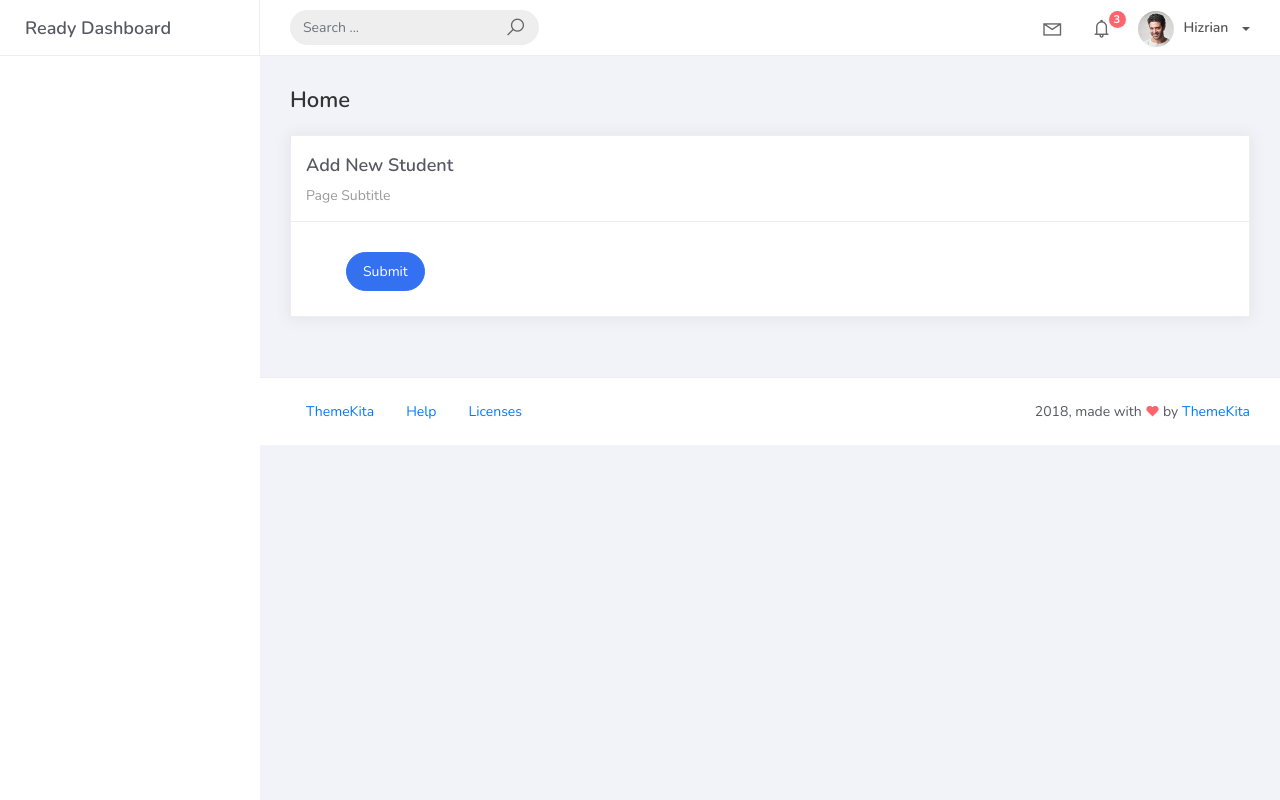
After one commit to Althea09-gif/PSUSphere, a Django app: template projectsite/templates/student_form.html in a window 1280 px wide. The commit adds this page. Run offline with Django 5.2, Linux system fonts and the light colour scheme; the template is opened without the code that fills it, so the values that code supplies are empty; some libraries are stand-ins or nearby versions.

Commit message:
Student create_view, update_view, delete_view added

```diff
--- a/projectsite/projectsite/urls.py
+++ b/projectsite/projectsite/urls.py
@@ -16,7 +16,7 @@ Including another URLconf
 """
 from django.contrib import admin
 from django.urls import path
-from studentorg.views import HomePageView, OrganizationList, OrganizationCreateView, OrganizationUpdateView, OrganizationDeleteView, MembersListView, MembersCreateView, MembersUpdateView, MembersDeleteView, StudentListView
+from studentorg.views import HomePageView, OrganizationList, OrganizationCreateView, OrganizationUpdateView, OrganizationDeleteView, MembersListView, MembersCreateView, MembersUpdateView, MembersDeleteView, StudentListView, StudentCreateView, StudentUpdateView, StudentDeleteView
 from studentorg import views
 
 
@@ -32,6 +32,9 @@ urlpatterns = [
     path('member_list/<pk>', MembersUpdateView.as_view(), name='member-update'),
     path('member_list/<pk>/delete', MembersDeleteView.as_view(), name='member-delete'),
     path('student_list', StudentListView.as_view(), name='student-list'),
+    path('student_list/add', StudentCreateView.as_view(), name='student-add'),
+    path('student_list/<pk>', StudentUpdateView.as_view(), name='student-update'),
+    path('student_list/<pk>/delete', StudentDeleteView.as_view(), name='student-delete'),
 
 
 ]
--- /dev/null
+++ b/projectsite/templates/student_form.html
@@ -0,0 +1,34 @@
+{% extends 'base.html' %} {% load static %} {% block content %}
+	<div class="content">
+		<div class="container-fluid">
+			<h4 class="page-title">Home</h4>
+			<div class="row">
+				<div class="col-md-12">
+					<div class="card">
+						<div class="card-header">
+							<div class="card-title">
+								{% if object %}Update Student {% else %} Add New Student {% endif %}
+							</div>
+							<div class="card-category">Page Subtitle</div>
+						</div>
+
+						<div class="col-md-6">
+							<div class="card-body">
+								<form class="" action="" method="post" novalidate>
+									{% csrf_token %} {% include 'includes/form.html' %}
+
+									<div class="form-group">
+										<div class="col-md-12 col-sm-3">
+											<button type="submit" class="btn btn-primary btn-rounded">Submit</button>
+										</div>
+									</div>
+								</form>
+							</div>
+						</div>
+
+					</div>
+				</div>
+			</div>
+		</div>
+	</div>
+{% endblock %}
--- a/projectsite/templates/student_list.html
+++ b/projectsite/templates/student_list.html
@@ -24,7 +24,7 @@
                 </div>
                 <div class="col-md-6">
                   <div class="pull-right">
-                    <a href="{% url 'organization-add' %}" class="btn btn-success btn-rounded">Add Organization</a>
+                   <a href="{% url 'student-add' %}" class="btn btn-success btn-rounded">Add Student</a>
                   </div>
                 </div>
               </div>
@@ -50,8 +50,8 @@
                       <td>{{ object.middlename }}</td>
 											<td>{{ object.program }}</td>
                       <td>
-                        <a href="{% url 'organization-update' object.id %}">Edit</a>
-                        <a href="organization_list/{{ object.id }}/delete" class="text-danger">Delete</a>
+                        <a href="{% url 'student-update' object.id %}">Edit</a>
+                        <a href="student_list/{{ object.id }}/delete" class="text-danger">Delete</a>
                       </td>
                       </tr>
                       {% empty %}
```
Also changed, not shown: projectsite/studentorg/forms.py (+6 -1 lines), projectsite/studentorg/views.py (+20 -2 lines), projectsite/templates/student_del.html (added, +32 -0 lines).
